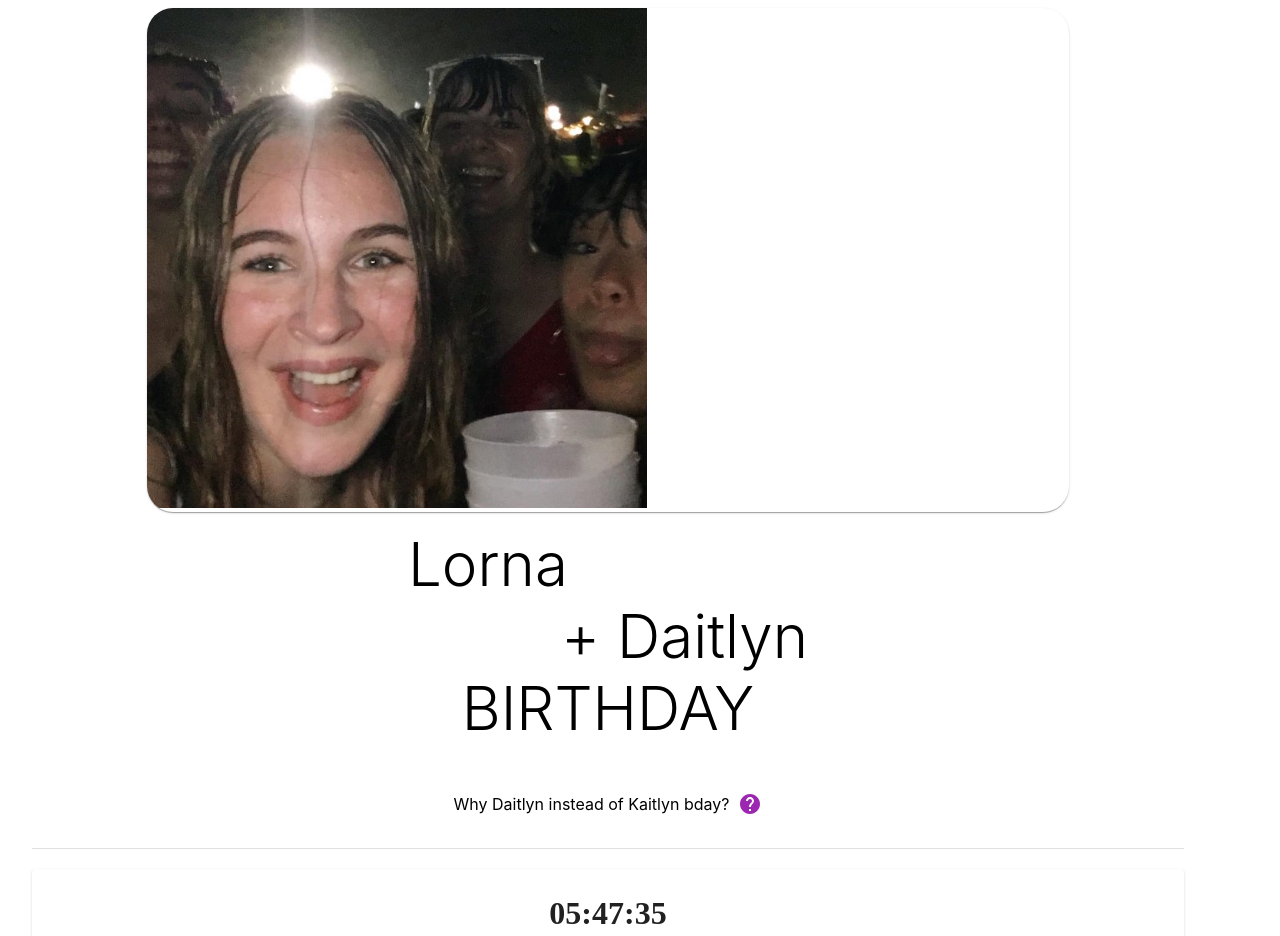
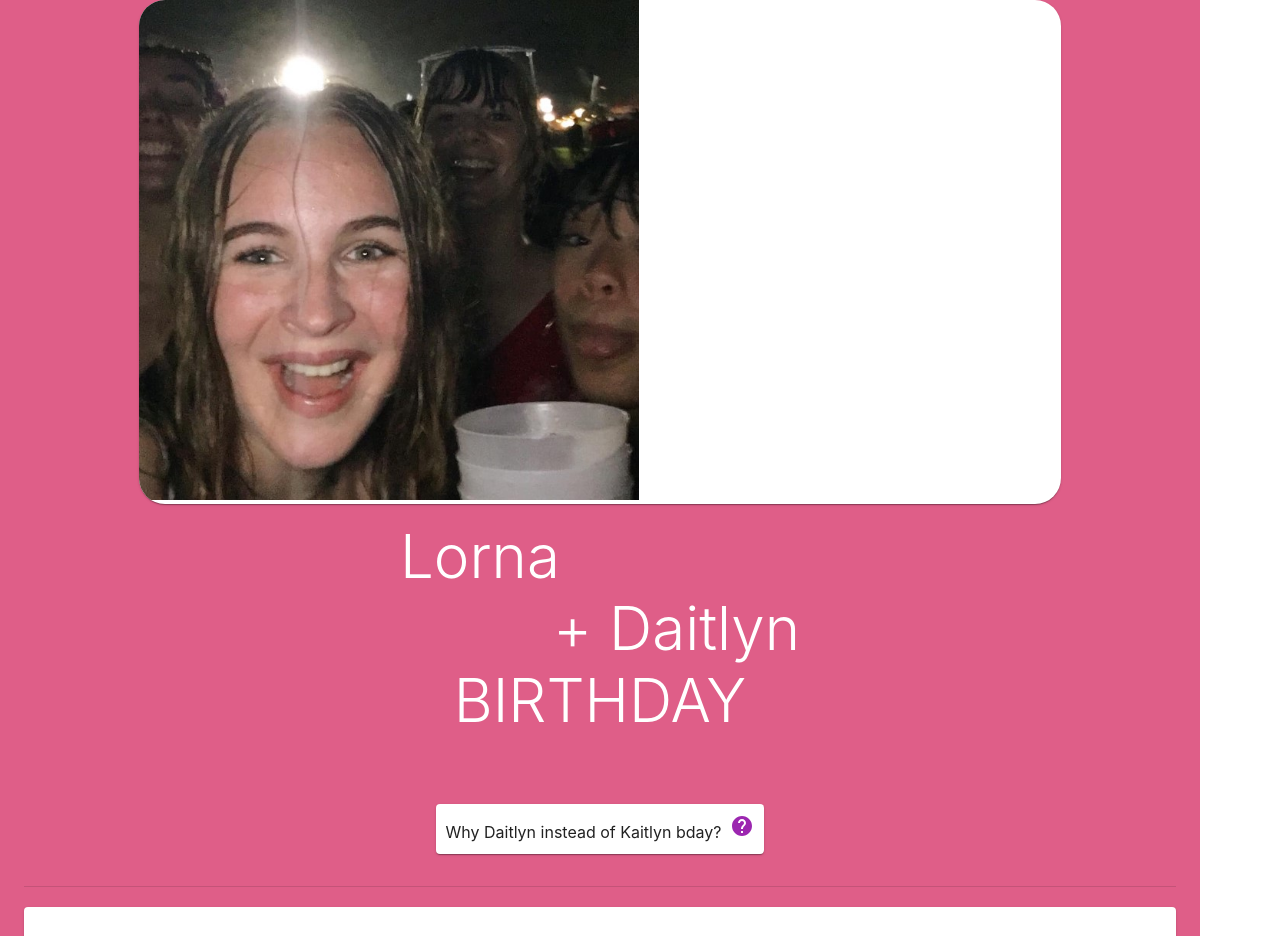
Before and after one commit to zachjbrowning/lk-bday, a Next.js app: page / in a window 1280 px wide. Shown: the top 936 px of the page. Built offline with nearby package versions, Linux system fonts and the light colour scheme.

Commit message:
colors and stuff

```diff
--- a/components/Title/Title.module.scss
+++ b/components/Title/Title.module.scss
@@ -6,4 +6,5 @@
     padding: 1rem;
     max-width: 400px;
     margin: 0 auto;
+    color: white;
 }
--- a/components/Title/Title.tsx
+++ b/components/Title/Title.tsx
@@ -5,16 +5,16 @@ type TitleProps = {};
 export const Title = ({}: TitleProps) => {
 
     return <div className={styles.title}>
-        <Typography sx={{width: "100%"}} variant='h2' align={"left"}>
+        <Typography color='white' sx={{width: "100%"}} variant='h2' align={"left"}>
             Lorna
         </Typography>
-        <Typography sx={{width: "100%"}} variant='h2' align={"right"}>
+        <Typography color='white' sx={{width: "100%"}} variant='h2' align={"right"}>
             + Daitlyn
         </Typography>
         <div>
 
         </div>
-        <Typography variant='h2' align={"center"}>
+        <Typography color='white' variant='h2' align={"center"}>
             BIRTHDAY
         </Typography>
     </div>
--- a/components/ZachIsDumb/ZachIsDumb.tsx
+++ b/components/ZachIsDumb/ZachIsDumb.tsx
@@ -1,4 +1,4 @@
-import { Box, Modal, Typography } from "@mui/material";
+import { Box, Modal, Typography, Card } from "@mui/material";
 import styles from "./ZachIsDumb.module.scss";
 import HelpIcon from '@mui/icons-material/Help';
 import { useEffect, useState } from "react";
@@ -28,10 +28,12 @@ export const ZachIsDumb = ({}: ZachIsDumbProps) => {
 
     return <>
         <div className={styles.explainer} onClick={() => setIsOpen(true)}>
-                <Typography>
+            <Card sx={{flexDirection: 'row'}}>
+                <Typography sx={{display: 'inline'}}>
                     Why Daitlyn instead of Kaitlyn bday? &nbsp;
                 </Typography>
                 <HelpIcon color="primary"/>
+                </Card>
             </div>
             <Modal
                 open={isOpen}
--- a/pages/_app.tsx
+++ b/pages/_app.tsx
@@ -1,6 +1,7 @@
 import type { AppProps } from 'next/app'
 import { ThemeProvider } from '@emotion/react'
 import { theme } from '../Theme'
+import '../public/styles.css';
 
 function MyApp({ Component, pageProps }: AppProps) {
 
--- a/pages/index.tsx
+++ b/pages/index.tsx
@@ -17,7 +17,7 @@ const Home: NextPage = () => {
         <link rel="icon" href="/favicon.ico" />
       </Head>
 
-      <Container sx={{ width: '100%',  margin: 0, minHeight: '100vh'}}>
+      <Container sx={{ width: '100%',  margin: 0, minHeight: '100vh', backgroundColor: '#df5e88'}}>
         <Paper sx={{ padding: 0, width: '80%', hieght: 'min-content', borderRadius: '26px', overflow: 'hidden', margin: 'auto' }} >
           <Grid container>
             <Grid item>
--- /dev/null
+++ b/public/styles.css
@@ -0,0 +1,3 @@
+body {
+  margin: 0;
+}
```
